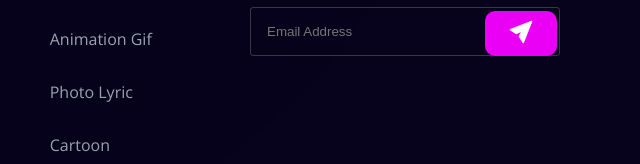
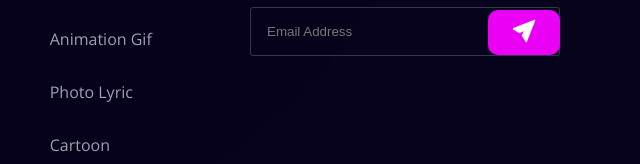
Before and after one commit to jubair-codes/Twittery-Plain, a plain HTML site: page index.html in a window 1280 px wide. Shown: the part 7934-8098 px from the top of the page, 640-1280 px from the left. Drawn offline with nearby package versions, Linux system fonts and the light colour scheme.

Commit message:
response- 640px

```diff
--- a/Sources/Styles/master.css
+++ b/Sources/Styles/master.css
@@ -494,8 +494,8 @@ img {
 
 .footer-send-btn {
     position: absolute;
-    top: 146px;
-    right: 3px;
+    top: 3px;
+    right: 0px;
     border: 0;
     background-color: #EA00F5;
     width: 72px;
--- a/index.html
+++ b/index.html
@@ -739,14 +739,16 @@
             <p class="text-para font-open-sans">
               signup for our newsletter to get the latest News in your inbox.
             </p>
+            <div class="pos-relative">
             <input
               type="text"
-              class="p-2 rounded-sm footer-input"
+              class="p-2 rounded-sm footer-input w-100"
               placeholder="Email Address"
             />
             <button class="btn footer-send-btn">
               <img src="./Sources/Images/send.png" alt="" />
             </button>
+          </div>
           </div>
         </div>
         <div class="w-80rem mx-auto mt-1 flex footer-2">
```
